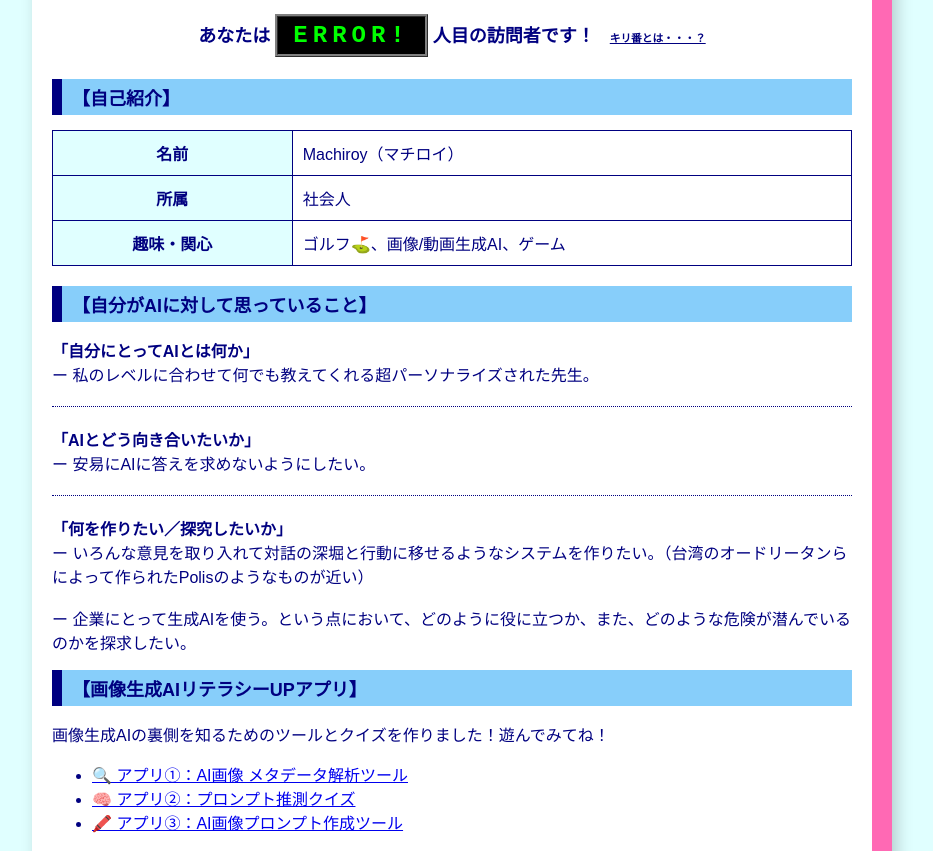
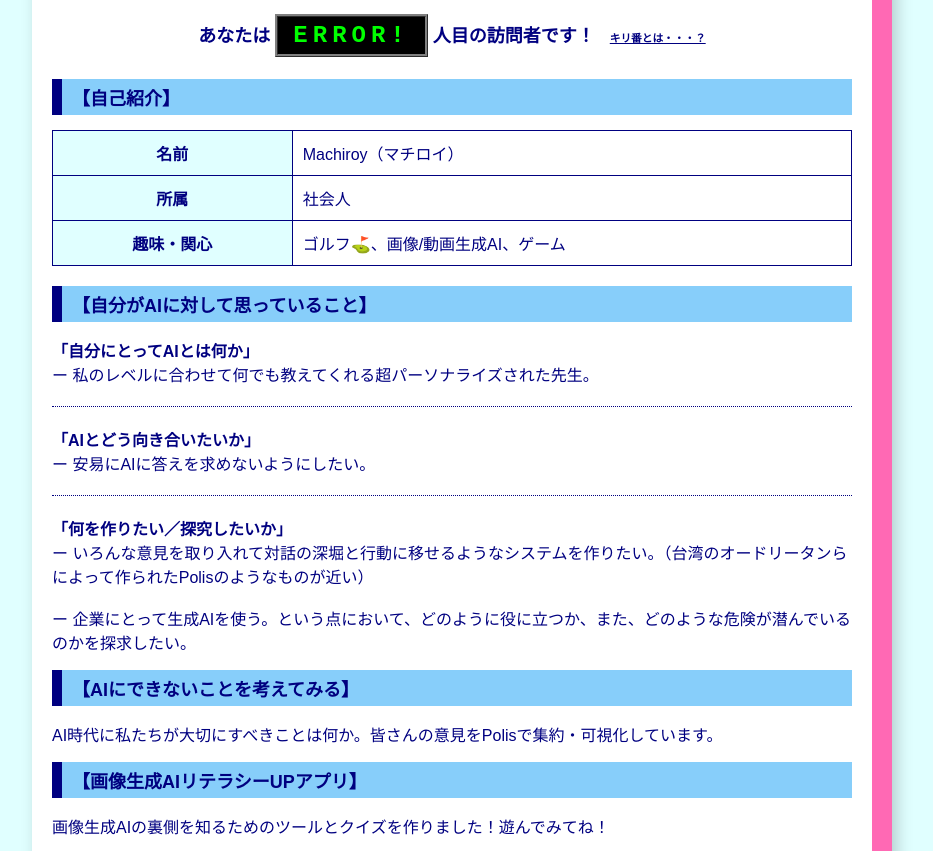
Before and after one commit to MLer999/my-intro260418, a website: page index.html in a window 1280 px wide. Shown: the part 138-989 px from the top of the page, without its empty margins (178-1111 px from the left). Drawn offline with Linux system fonts and the light colour scheme; no server answers; a script that the page names is missing.

Commit message:
Add Polis embed section to top page

```diff
--- a/index.html
+++ b/index.html
@@ -184,6 +184,14 @@
             ー 企業にとって生成AIを使う。という点において、どのように役に立つか、また、どのような危険が潜んでいるのかを探求したい。</p>
         </div>
 
+        <!-- AIにできないことを考えてみる（Polis）セクション -->
+        <div class="section">
+            <h2>【AIにできないことを考えてみる】</h2>
+            <p>AI時代に私たちが大切にすべきことは何か。皆さんの意見をPolisで集約・可視化しています。</p>
+            <div class="polis" data-conversation_id="66zrkurddy"> </div>
+            <script async src="https://pol.is/embed.js"></script>
+        </div>
+
         <!-- 画像生成AIリテラシーUPアプリへのリンク -->
         <div class="section">
             <h2>【画像生成AIリテラシーUPアプリ】</h2>
```
Also changed, not shown: original.gif (added), original.jpg (added).
